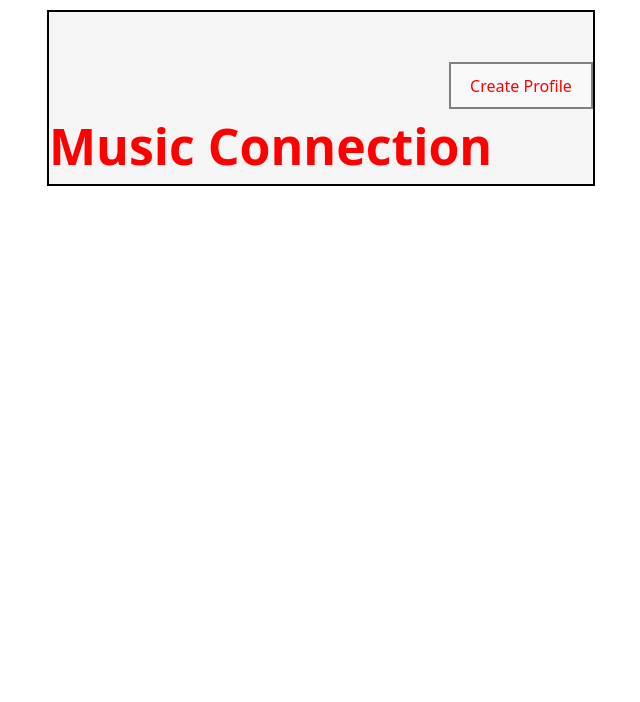
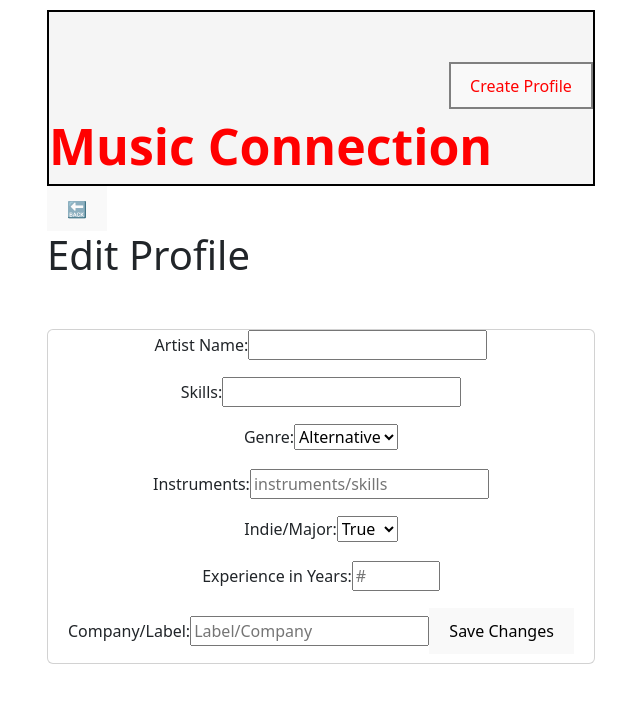
Before and after one commit to ShakaPursuit/Portfolio-Project-Front, a React (Vite) app: page /allartists/1/edit in a window 1280 px wide. Shown: the top 702 px of the page, without its empty margins (319-959 px from the left). Built offline with nearby package versions, Linux system fonts and the light colour scheme; no server answers.

Commit message:
added edit profile button and functionality to artist page

```diff
--- a/src/App.jsx
+++ b/src/App.jsx
@@ -6,6 +6,7 @@ import LoginForm from './componenets/LoginForm'
 import ShowAllArtist from './componenets/ShowAllArtists'
 import UserProfile from './componenets/ArtistProfile'
 import CreateArtist from './componenets/CreateArtist'
+import EditArtist from './componenets/EditArtist'
 
 
 function App() {
@@ -25,6 +26,7 @@ function App() {
           <Route path="/" element={<LoginForm/>}/>
           <Route path="/allartists" element={<ShowAllArtist/>}/>
           <Route path="allartists/:id" element={<UserProfile/>}/>
+          <Route path="allartists/:id/edit" element={<EditArtist/>}/>
           <Route path="/create" element={<CreateArtist/>}/>
 
 
--- a/src/componenets/ArtistProfile.jsx
+++ b/src/componenets/ArtistProfile.jsx
@@ -104,7 +104,8 @@ const UserProfile = () => {
       </div>
       <div>
         <button onClick={confirmDelete}> Delete Artist Profile</button>
-      </div>
+      </div><br></br>
+      <div><Link to={`/allartists/${id}/edit`}><button id='delete'> Edit Profile</button></Link></div>
     </>
   );
 };
--- a/src/componenets/CreateArtist.jsx
+++ b/src/componenets/CreateArtist.jsx
@@ -1,7 +1,8 @@
 import React,{useEffect, useState} from 'react'
 import 'bootstrap/dist/css/bootstrap.min.css';
 import { Link } from 'react-router-dom'
-// import { useNavigate } from 'react-router-dom'
+import { useNavigate } from 'react-router-dom'
+import { useParams } from 'react-router-dom';
 
 
 const CreateArtist =()=>{
@@ -27,6 +28,9 @@ const formData={
     years_of_experience:newArtist.years_of_experience,
     record_label:newArtist.record_label
 }
+const navigate=useNavigate()
+
+const {id}=useParams()
 
 
 const handlePost=()=>{
@@ -46,6 +50,7 @@ const handlePost=()=>{
 
                                       const data = await response.json();
                                       console.log(data);
+                                      navigate(`/allartists/${data.id}`)
 
                                     } catch (error) {
                                             console.error("Fetch error:", error);
@@ -64,6 +69,7 @@ const handlePost=()=>{
     const handleSubmit=(e)=>{
         e.preventDefault()
         handlePost()
+
     }
 
 
--- a/src/componenets/EditArtist.jsx
+++ b/src/componenets/EditArtist.jsx
@@ -0,0 +1,167 @@
+import React,{useEffect, useState} from 'react'
+import 'bootstrap/dist/css/bootstrap.min.css';
+import { Link } from 'react-router-dom'
+import { useNavigate } from 'react-router-dom'
+import { useParams } from 'react-router-dom';
+
+
+const EditArtist = () => {
+    const API = import.meta.env.VITE_REACT_API_URL;
+    const { id } = useParams();//using params to target specific index
+    const navigate = useNavigate();
+
+    const [newArtist, setNewArtist] = useState({
+      name: "",
+      skills: "",
+      genre: "",
+      instruments: "",
+      independent: Boolean,
+      years_of_experience: "",
+      record_label: ""
+    });// here I am utilizing useState
+
+    useEffect(() => {
+         const fetchArtistData = async () => {
+        try {
+          const response = await fetch(`${API}/${id}`);
+          if (!response.ok) {
+            throw new Error(`Request failed with the status: ${response.status}`);
+          }
+          const data = await response.json();
+          setNewArtist(data);
+        } catch (error) {
+          console.error("Fetch error:", error);
+        }
+      };
+
+      fetchArtistData();
+    }, [API, id]);
+
+    const handlePost = () => {
+      const formData = {
+        name: newArtist.name,
+        skills: newArtist.skills,
+        genre: newArtist.genre,
+        instruments: newArtist.instruments,
+        independent: newArtist.independent,
+        years_of_experience: newArtist.years_of_experience,
+        record_label: newArtist.record_label
+      };
+
+      const fetchData = async () => {
+        try {
+          const response = await fetch(`${API}/${id}`, {
+            method: "PUT",
+            body: JSON.stringify(formData),
+            headers: { "Content-Type": "application/json" }
+          });
+
+          if (!response.ok) {
+            throw new Error(`Request failed with the status: ${response.status}`);
+          }
+
+          const data = await response.json();
+          console.log(data);
+          navigate(`/allartists/${data.id}`);
+        } catch (error) {
+          console.error("Fetch error:", error);
+        }
+      };
+
+      fetchData();
+    };
+
+    const handleTextChange = (event) => {
+      setNewArtist({ ...newArtist, [event.target.name]: event.target.value });
+    };
+
+    const handleSubmit = (e) => {
+      e.preventDefault();
+      handlePost();
+    };
+
+    return (
+      <>
+        <Link to="/allartists">
+          <button>🔙</button>
+        </Link>
+        <h1>Edit Profile</h1>
+        <div id="create-form">
+          <div className="card">
+            <form onSubmit={handleSubmit}>
+              <label>Artist Name:</label>
+              <input type="text" name="name" value={newArtist.name} onChange={handleTextChange} />
+              <br />
+              <label>Skills:</label>
+              <input type="text" name="skills" value={newArtist.skills} onChange={handleTextChange} />
+              <br />
+              <label for="genre">Genre:</label>
+              <select
+                type="select"
+                className="genre"
+                name="genre"
+                value={newArtist.genre}
+                onChange={handleTextChange}
+              >
+                <option value="Alternative">Alternative</option>
+                <option value="Indie">Indie</option>
+                <option value="Funk">Funk</option>
+                <option value="R&B">R&B</option>
+                <option value="Electronic">Electronic</option>
+                <option value="Hip Hop">Hip Hop</option>
+                <option value="Acoustic">Acoustic</option>
+                <option value="Jazz">Jazz</option>
+                <option value="Soul">Soul</option>
+                <option value="Pop">Pop</option>
+                <option value="Rock">Rock</option>
+              </select>
+              <br />
+              <label for="instruments">Instruments:</label>
+              <input
+                placeholder="instruments/skills"
+                type="text"
+                name="instruments"
+                value={newArtist.instruments}
+                onChange={handleTextChange}
+              />
+              <br />
+              <label for="independent">Indie/Major:</label>
+              <select
+                id="independent"
+                name="independent"
+                value={newArtist.independent}
+                onChange={handleTextChange}
+              >
+                <option value={true}>True</option>
+                <option value={false}>False</option>
+              </select>
+              <br />
+              <label for='years_of_experience'>Experience in Years:</label>
+              <input
+                placeholder="#"
+                type="number"
+                name="years_of_experience"
+                value={newArtist.years_of_experience}
+                onChange={handleTextChange}
+                  min="1"
+                  max="50"
+              />
+              <br />
+              <label for='record_label'>Company/Label:</label>
+              <input
+                  placeholder="Label/Company"
+                  type="text"
+                  name="record_label"
+                  value={newArtist.record_label}
+                  onChange={handleTextChange}
+              />
+
+              <button id="editProfile" type="submit">Save Changes</button>
+            </form>
+          </div>
+        </div>
+      </>
+    );
+  };
+
+  export default EditArtist;
--- a/src/index.css
+++ b/src/index.css
@@ -80,7 +80,8 @@ width: 940px;
 .card-body:hover{background-color: orangered;}
 #profile{ font-size:x-small;width: 80px;display: flexbox}
 #create-form{margin-top: 50px;text-align: center;}
-#newProfile{color: #f9f9f9; opacity: 8%}
+#newProfile{color:red;border:2px solid red}
+#delete{margin-left:200px; margin-bottom: 50px; border:2px solid red}
 #newProfile:hover{
   opacity: 100%;
 }
```
